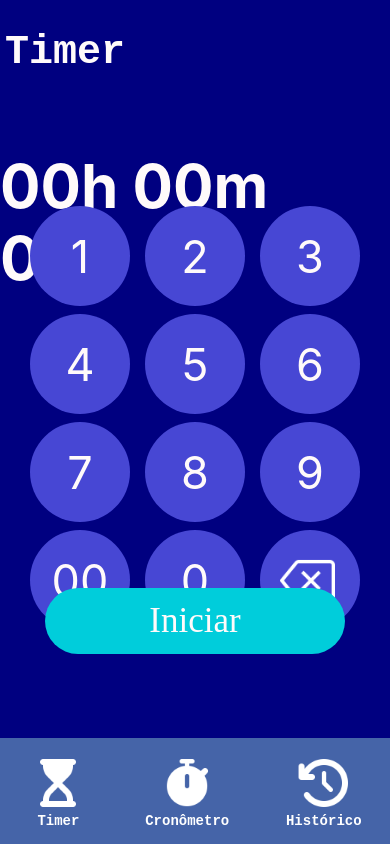
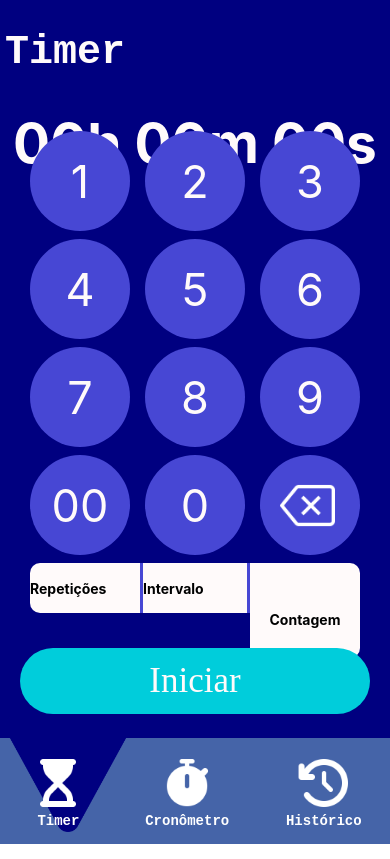
Before and after one commit to ItaFariasSeven/Cronometro-personalizado, a React Native app in the folder Cronometro/: screen /Timer in a window 390 px wide. Built offline with nearby package versions, Linux system fonts and the light colour scheme; a web font is replaced by a local one.

Commit message:
Tela de cronômetro 100% pronta

```diff
--- a/Cronometro/App.js
+++ b/Cronometro/App.js
@@ -6,34 +6,42 @@ import { StyleSheet, Text, View, TouchableOpacity } from 'react-native';
 import Timer from './src/screens/Timer';
 import Historico from './src/screens/Historico';
 import Cronometro from './src/screens/Cronometro';
+import Footer from './src/components/Footer';
 
-const Stack = createNativeStackNavigator();
+import { createBottomTabNavigator } from '@react-navigation/bottom-tabs';
+
+// const Stack = createNativeStackNavigator();
+const Tab = createBottomTabNavigator();
 
 export default function App() {
   return (
     <NavigationContainer style={styles.container}>
 
-        <Stack.Navigator
-        screenOptions={{
-          headerShown: false,
-          contentStyle: {
-            backgroundColor:'#000080',
-          }
-        }}>
-          <Stack.Screen
+        <Tab.Navigator
+          screenOptions={{
+            headerShown: false,
+            contentStyle: {
+              backgroundColor:'#000080',
+            }
+          }}
+          tabBar={(props) => (
+            <Footer{...props} />
+          )}
+          >
+          <Tab.Screen
             name='Timer'
             component={Timer}
           />
-          <Stack.Screen
+          <Tab.Screen
             name='Cronometro'
             component={Cronometro}
           />
-          <Stack.Screen
+          <Tab.Screen
             name='Historico'
             component={Historico}
           />
 
-        </Stack.Navigator>
+        </Tab.Navigator>
 
     </NavigationContainer>
   );
--- a/Cronometro/package.json
+++ b/Cronometro/package.json
@@ -4,6 +4,7 @@
   "version": "1.0.0",
   "main": "index.js",
   "dependencies": {
+    "@react-navigation/bottom-tabs": "^7.18.18",
     "@react-navigation/native": "^7.3.18",
     "@react-navigation/native-stack": "^7.18.10",
     "expo": "~57.0.18",
--- a/Cronometro/src/components/ButtonPause.js
+++ b/Cronometro/src/components/ButtonPause.js
@@ -1,10 +1,8 @@
 import { TouchableOpacity, View, Text, StyleSheet, Image } from "react-native";
 import {useFonts} from 'expo-font';
-import ButtonStart from "../components/ButtonStart";
-import Footer from "../components/Footer";
 
 
-export default function Historico({navigation}) {
+export default function ButtonPause({ onPress }) {
     const [fontsLoaded] = useFonts({
         'iInstead': require('../../assets/fonts/iInstead.ttf'),
         'gotham': require('../../assets/fonts/gothamknights.ttf')
@@ -15,7 +13,7 @@ export default function Historico({navigation}) {
     return (
 
             <View style={styles.container}>
-                <TouchableOpacity>
+                <TouchableOpacity onPress={onPress}>
                     <Text style={styles.text}>
                         Pausar
                     </Text>
@@ -29,12 +27,13 @@ const styles = StyleSheet.create({
     container :{
         backgroundColor: '#EF0000',
         padding: 13,
-        width: 300,
+        width: 175,
         borderRadius: 35,
+        // right:15
     },
     text: {
         color: '#FFFAFA',
-        fontSize: 35,
+        fontSize: 30,
         textAlign: 'center',
         justifyContent: 'center',
         fontFamily: 'iInstead'
--- a/Cronometro/src/components/ButtonReset.js
+++ b/Cronometro/src/components/ButtonReset.js
@@ -4,7 +4,7 @@ import ButtonStart from "../components/ButtonStart";
 import Footer from "../components/Footer";
 
 
-export default function Historico({navigation}) {
+export default function ButtonReset({ onPress }) {
     const [fontsLoaded] = useFonts({
         'iInstead': require('../../assets/fonts/iInstead.ttf'),
         'gotham': require('../../assets/fonts/gothamknights.ttf')
@@ -15,7 +15,7 @@ export default function Historico({navigation}) {
     return (
 
             <View style={styles.container}>
-                <TouchableOpacity>
+                <TouchableOpacity onPress={onPress}>
                     <Text style={styles.text}>
                         Redefinir
                     </Text>
@@ -29,12 +29,12 @@ const styles = StyleSheet.create({
     container :{
         backgroundColor: '#FF6868',
         padding: 13,
-        width: 300,
+        width: 175,
         borderRadius: 35,
     },
     text: {
         color: '#FFFAFA',
-        fontSize: 35,
+        fontSize: 30,
         textAlign: 'center',
         justifyContent: 'center',
         fontFamily: 'iInstead'
--- a/Cronometro/src/components/ButtonStart.js
+++ b/Cronometro/src/components/ButtonStart.js
@@ -2,7 +2,7 @@ import { TouchableOpacity, View, Text, StyleSheet, Image } from "react-native";
 import {useFonts} from 'expo-font';
 
 
-export default function ButtonStart() {
+export default function ButtonStart({ onPress }) {
     const [fontsLoaded] = useFonts({
         'iInstead': require('../../assets/fonts/iInstead.ttf')
         })
@@ -11,7 +11,7 @@ export default function ButtonStart() {
         }
     return (
         <View style={styles.container}>
-             <TouchableOpacity>
+             <TouchableOpacity onPress={onPress}>
                 <Text style={styles.text}>
                     Iniciar
                 </Text>
@@ -25,7 +25,7 @@ const styles = StyleSheet.create({
     container :{
         backgroundColor: '#00CDDB',
         padding: 13,
-        width: 300,
+        width: 350,
         borderRadius: 35,
     },
     text: {
--- a/Cronometro/src/components/Footer.js
+++ b/Cronometro/src/components/Footer.js
@@ -1,18 +1,36 @@
-import { TouchableOpacity, View, Text, StyleSheet, Image } from "react-native";
+import { TouchableOpacity, View, Text, StyleSheet, Image, ImageBackground } from "react-native";
 import {useFonts} from 'expo-font';
 
-
-export default function Footer({navigation}) {
+export default function Footer({ state, navigation }) {
     const [fontsLoaded] = useFonts({
         'iInstead': require('../../assets/fonts/iInstead.ttf'),
         'gotham': require('../../assets/fonts/gothamknights.ttf')
         })
+
+    const rotaAtual = state.routes[state.index].name;
+
+    // const rotaAtual = useNavigationState(
+    //     state => state.routes[state.index].name
+    // );
+
         if(!fontsLoaded){
             return null;
         }
     return (
         <View style={styles.container}>
-             <TouchableOpacity style={styles.space} onPress={() => navigation.navigate("Timer")}>
+
+                { rotaAtual == "Timer" && (
+                <ImageBackground
+                    source={require('../../assets/icons/play-solid.png')}
+                    resizeMode="cover"
+                    style={styles.backTimer}
+                />
+                )}
+             <TouchableOpacity
+                 style={styles.space}
+                 onPress={() => {
+                    navigation.navigate("Timer");
+                }} >
                 <Image
                     source={require('../../assets/icons/navTimer.png')}
                     style={styles.icon}
@@ -22,7 +40,19 @@ export default function Footer({navigation}) {
                 </Text>
             </TouchableOpacity>
 
-             <TouchableOpacity style={styles.space} onPress={() => navigation.navigate("Cronometro")}>
+
+             { rotaAtual == "Cronometro" && (
+                <ImageBackground
+                    source={require('../../assets/icons/play-solid.png')}
+                    resizeMode="cover"
+                    style={styles.backCronometro}
+                />
+                )}
+             <TouchableOpacity
+             style={styles.space}
+             onPress={() => {
+                navigation.navigate("Cronometro")
+             }}>
                 <Image
                     source={require('../../assets/icons/navCronometro.png')}
                     style={styles.icon}
@@ -32,7 +62,19 @@ export default function Footer({navigation}) {
                 </Text>
             </TouchableOpacity>
 
-             <TouchableOpacity style={styles.space} onPress={() => navigation.navigate("Historico")}>
+
+             { rotaAtual == "Historico" && (
+                <ImageBackground
+                    source={require('../../assets/icons/play-solid.png')}
+                    resizeMode="cover"
+                    style={styles.backHistorico}
+                />
+                )}
+             <TouchableOpacity
+             style={styles.space}
+             onPress={() => {
+                navigation.navigate("Historico")
+                }}>
                 <Image
                     source={require('../../assets/icons/navHistorico.png')}
                     style={styles.icon}
@@ -41,6 +83,7 @@ export default function Footer({navigation}) {
                     Histórico
                 </Text>
             </TouchableOpacity>
+
         </View>
 
     );
@@ -75,7 +118,39 @@ const styles = StyleSheet.create({
     },
     space: {
         textAlign: 'center',
-       justifyContent: 'center',
-       alignItems: 'center',
+        justifyContent: 'center',
+        alignItems: 'center',
+    },
+    backTimer:{
+        width: 180,
+        height: 180,
+        position: 'absolute',
+        bottom: -15,
+        left: -21.8,
+        transform:[{
+            rotate: '90deg'
+        }]
+    },
+    backCronometro:{
+        width: 180,
+        height: 180,
+        position: 'absolute',
+        bottom: -15,
+        alignItems:'center',
+        zIndex: 0,
+        transform:[{
+            rotate: '90deg'
+        }]
+    },
+    backHistorico:{
+        width: 180,
+        height: 180,
+        position: 'absolute',
+        bottom: -15,
+        right: -21.8,
+        zIndex: 0,
+        transform:[{
+            rotate: '90deg'
+        }]
     }
 })
--- a/Cronometro/src/screens/Cronometro.js
+++ b/Cronometro/src/screens/Cronometro.js
@@ -2,7 +2,9 @@ import { TouchableOpacity, View, Text, StyleSheet, Image, TextInput } from "reac
 import {useFonts} from 'expo-font';
 import ButtonStart from "../components/ButtonStart";
 import Footer from "../components/Footer";
-import { useState } from 'react';
+import { useState, useEffect } from 'react';
+import ButtonPause from "../components/ButtonPause";
+import ButtonReset from "../components/ButtonReset";
 
 
 export default function Cronometro({navigation}) {
@@ -32,6 +34,31 @@ export default function Cronometro({navigation}) {
             setNumero(novoNumero);
         }
 
+        // Função de play do Cronêmetro
+        const [timer, setTempo] = useState(0);
+        const [rodando, setRodando] = useState(false);
+
+
+        useEffect(() => {
+            let intervalo;
+
+            if (rodando) {
+                intervalo = setInterval(() => {
+                    setTempo((tempoAnterior) => tempoAnterior + 1);
+                }, 1000);
+            }
+            return () => clearInterval(intervalo);
+        }, [ rodando ]);
+
+        const minutes = Math.floor(timer / 60);
+        const seconds = timer % 60;
+        const minutesformat = String(minutes).padStart(2, "0");
+        const secondsformat = String(seconds).padStart(2, "0");
+
+        //Funçaõ de substituir botão de iniciar pelo de pausar e redefinir
+        const [clicado, setClicado] = useState(false);
+        const [clicadoNovamente, setClicadoNovamente] = useState(true);
+
         if(!fontsLoaded){
             return null;
         }
@@ -45,114 +72,35 @@ export default function Cronometro({navigation}) {
 
             <View style={styles.oclock}>
                 <Text style={styles.zeros}>
-                    {horas}h {minutos}m {segundos}s
+                    {minutesformat} : {secondsformat}
                 </Text>
             </View>
 
-            <View style={styles.container}>
-                <TouchableOpacity style={styles.button} onPress={() => adicionaNumero("1")}>
-                    <Text style={styles.text}>
-                        1
-                    </Text>
-                </TouchableOpacity>
-                <TouchableOpacity style={styles.button} onPress={() => adicionaNumero("2")}>
-                    <Text style={styles.text}>
-                        2
-                    </Text>
-                </TouchableOpacity>
-                <TouchableOpacity style={styles.button} onPress={() => adicionaNumero("3")}>
-                    <Text style={styles.text}>
-                        3
-                    </Text>
-                </TouchableOpacity>
-            </View>
-
-            <View style={styles.container}>
-                <TouchableOpacity style={styles.button} onPress={() => adicionaNumero("4")}>
-                    <Text style={styles.text}>
-                        4
-                    </Text>
-                </TouchableOpacity>
-                <TouchableOpacity style={styles.button} onPress={() => adicionaNumero("5")}>
-                    <Text style={styles.text}>
-                        5
-                    </Text>
-                </TouchableOpacity>
-                <TouchableOpacity style={styles.button} onPress={() => adicionaNumero("6")}>
-                    <Text style={styles.text}>
-                        6
-                    </Text>
-                </TouchableOpacity>
-            </View>
-
-            <View style={styles.container}>
-                <TouchableOpacity style={styles.button} onPress={() => adicionaNumero("7")}>
-                    <Text style={styles.text}>
-                        7
-                    </Text>
-                </TouchableOpacity>
-                <TouchableOpacity style={styles.button} onPress={() => adicionaNumero("8")}>
-                    <Text style={styles.text}>
-                        8
-                    </Text>
-                </TouchableOpacity>
-                <TouchableOpacity style={styles.button} onPress={() => adicionaNumero("9")}>
-                    <Text style={styles.text}>
-                        9
-                    </Text>
-                </TouchableOpacity>
-            </View>
-
-            <View style={styles.container}>
-                <TouchableOpacity style={styles.button} onPress={() => adicionaNumero("00")}>
-                    <Text style={styles.text}>
-                        00
-                    </Text>
-                </TouchableOpacity>
-                <TouchableOpacity style={styles.button} onPress={() => adicionaNumero("0")}>
-                    <Text style={styles.text}>
-                        0
-                    </Text>
-                </TouchableOpacity>
-                <TouchableOpacity style={styles.button} onPress={() => apagarNumero()}>
-                    <Image
-                        source={require('../../assets/images/delete.png')}
-                        style={styles.icon}
+            <View style={styles.buttonStart}>
+                {rodando ? (
+                    <View style={styles.buttonPauseReset}>
+                        <ButtonPause style={styles.buttonPause}
+                            onPress={() => {
+                                setRodando(false);
+                        }}
+                        />
+                        <ButtonReset style={styles.buttonReset}
+                            onPress={() => {
+                                setRodando(false) ;
+                                setTempo(0);
+                        }}
+                        />
+                    </View>
+                ):(
+                    <ButtonStart
+                        onPress={() => {
+                            setRodando(true) ;
+                    }}
                     />
-                </TouchableOpacity>
-            </View>
-
-            <View style={styles.containerInput}>
-                <TextInput style={styles.inputRepeticao}
-                    placeholder="Repetições"
-                    keyboardType="numeric"
-                    />
-
-
-                <TextInput style={styles.inputIntervalo}
-                    placeholder="Intervalo"
-                    keyboardType="numeric"
-                />
-
-                <TextInput style={styles.inputContagem}
-                    placeholder="Contagem"
-                    value=''
-                />
-
-                <TouchableOpacity>
-                <Image
-                    source={require('../../assets/images/addCronometro.png')}
-                    style={styles.addCronometro}
-                />
-                </TouchableOpacity>
-            </View>
-
-            <View style={styles.buttonStart}>
-                <ButtonStart></ButtonStart>
+                )}
             </View>
 
 
-            <Footer navigation={navigation}></Footer>
         </View>
 
     );
@@ -190,7 +138,7 @@ const styles = StyleSheet.create({
   oclock: {
     display: 'flex',
     position:'absolute',
-    top: 110,
+    top: 210,
     justifyContent: 'center'
 
     },
@@ -224,54 +172,15 @@ button: {
     height: 55,
     resizeMode: 'contain',
 },
-buttonStart: {
-    position: 'absolute',
-    bottom: 120
-},
-  containerInput:{
-      flexDirection:'row',
-      width:330,
-      height:50,
-      bottom: 40,
+    buttonStart: {
+        position: 'absolute',
+        bottom: 200,
     },
-    inputRepeticao: {
-        backgroundColor: '#FFFAFA',
-        width:110,
-        borderTopLeftRadius: 10,
-        borderBottomLeftRadius: 10,
-        fontWeight:'bold'
+    buttonPauseReset:{
+        flexDirection:'row',
+        gap: 10
     },
-    inputIntervalo:{
-        backgroundColor: '#FFFAFA',
-        width:110,
-        fontWeight:'bold',
+    buttonReset:{
 
-        borderWidth: 3,
-        borderColor: '#4747D4',
-
-        borderTopWidth: 0,
-        borderBottomWidth: 0,
-
-        borderLeftWidth: 3,
-        borderLeftColor: '#4747D4',
-    },
-    inputContagem:{
-        height: 95,
-        backgroundColor: '#FFFAFA',
-        width:110,
-        textAlign:'center',
-        textAlignVertical: 'top',
-        paddingTop: 17,
-        borderBottomLeftRadius: 10,
-        borderTopRightRadius: 10,
-        borderBottomRightRadius: 10,
-        fontWeight:'bold'
-    },
-    addCronometro:{
-        width: 60,
-        height: 60,
-        resizeMode: 'contain',
-        right: 85,
-        top: 92.5
     }
 })
--- a/Cronometro/src/screens/Historico.js
+++ b/Cronometro/src/screens/Historico.js
@@ -54,7 +54,6 @@ export default function Historico({navigation}) {
 
 
 
-            <Footer navigation={navigation}></Footer>
         </View>
 
     );
@@ -65,6 +64,7 @@ const styles = StyleSheet.create({
         flex: 1,
         alignItems: 'center',
         justifyContent: 'center',
+        backgroundColor: '#000080',
     },
     containerHistorico:{
         flexDirection:'row',
@@ -78,7 +78,6 @@ const styles = StyleSheet.create({
         top: 30,
         left: 5,
         width: 180,
-        backgroundColor: '#000080',
     },
     title: {
         color: '#FFFAFA',
--- a/Cronometro/src/screens/Timer.js
+++ b/Cronometro/src/screens/Timer.js
@@ -1,9 +1,11 @@
 import { StatusBar } from 'expo-status-bar';
-import { StyleSheet, Image, Text, View, TouchableOpacity } from 'react-native';
+import { StyleSheet, Image, Text, View, TouchableOpacity, TextInput } from 'react-native';
 import {useFonts} from 'expo-font';
-import { useState } from 'react';
+import { useState, useEffect } from 'react';
 import Footer from '../components/Footer';
 import ButtonStart from '../components/ButtonStart';
+import ButtonPause from '../components/ButtonPause';
+
 
 export default function Timer({navigation}) {
 // Cria a constante que armazena a/as fonte(s)
@@ -33,6 +35,27 @@ export default function Timer({navigation}) {
         setNumero(novoNumero);
     }
 
+    // Função de play do Timer
+    const [timer, setTempo] = useState(0);
+    const [rodando, setRodando] = useState(false);
+
+
+    useEffect(() => {
+        let intervalo;
+
+        if (rodando) {
+            intervalo = setInterval(() => {
+                setTempo((tempoAnterior) => tempoAnterior + 1);
+            }, 1000);
+        }
+        return () => clearInterval(intervalo);
+    }, [ rodando ]);
+
+    const minutes = Math.floor(timer / 60);
+    const seconds = timer % 60;
+    const minutesformat = String(minutes).padStart(2, "0");
+    const secondsformat = String(seconds).padStart(2, "0");
+
     if(!fontsLoaded){
         return null;
     }
@@ -48,6 +71,7 @@ export default function Timer({navigation}) {
         <View style={styles.oclock}>
             <Text style={styles.zeros}>
                 {horas}h {minutos}m {segundos}s
+                {/* {minutesformat} : {secondsformat} */}
             </Text>
         </View>
 
@@ -124,11 +148,39 @@ export default function Timer({navigation}) {
             </TouchableOpacity>
         </View>
 
-        <View style={styles.buttonStart}>
-            <ButtonStart></ButtonStart>
-        </View>
+        <View style={styles.containerInput}>
+                <TextInput style={styles.inputRepeticao}
+                    placeholder="Repetições"
+                    keyboardType="numeric"
+                    />
 
-        <Footer navigation={navigation}></Footer>
+
+                <TextInput style={styles.inputIntervalo}
+                    placeholder="Intervalo"
+                    keyboardType="numeric"
+                />
+
+                <TextInput style={styles.inputContagem}
+                    placeholder="Contagem"
+                    value=''
+                />
+
+                <TouchableOpacity>
+                <Image
+                    source={require('../../assets/images/addCronometro.png')}
+                    style={styles.addCronometro}
+                />
+                </TouchableOpacity>
+            </View>
+
+        <TouchableOpacity style={styles.buttonStart}>
+            <ButtonStart  onPress={() => setRodando(true)}/>
+        </TouchableOpacity>
+
+        {/* <TouchableOpacity > */}
+            {/* <ButtonPause style={styles.buttonPause} onPress={() => setRodando(false)}/> */}
+        {/* </TouchableOpacity> */}
+
     </View>
   );
 }
@@ -144,6 +196,8 @@ const styles = StyleSheet.create({
         gap: 15,
         flexDirection: 'row',
         marginBottom: 8,
+        bottom: 50
+
     },
 
     timer:{
@@ -165,14 +219,14 @@ const styles = StyleSheet.create({
   oclock: {
     display: 'flex',
     position:'absolute',
-    top: 150,
+    top: 110,
     justifyContent: 'center'
 
     },
 
   zeros: {
     color: '#FFFAFA',
-    fontSize: 60,
+    fontSize: 55,
     fontWeight:'bold',
 
   },
@@ -201,6 +255,55 @@ button: {
   },
   buttonStart: {
     position: 'absolute',
-    bottom: 190
-  }
+    bottom: 130
+  },
+  buttonPause:{
+
+  },
+  containerInput:{
+      flexDirection:'row',
+      width:330,
+      height:50,
+      bottom: 50,
+    },
+    inputRepeticao: {
+        backgroundColor: '#FFFAFA',
+        width:110,
+        borderTopLeftRadius: 10,
+        borderBottomLeftRadius: 10,
+        fontWeight:'bold'
+    },
+    inputIntervalo:{
+        backgroundColor: '#FFFAFA',
+        width:110,
+        fontWeight:'bold',
+
+        borderWidth: 3,
+        borderColor: '#4747D4',
+
+        borderTopWidth: 0,
+        borderBottomWidth: 0,
+
+        borderLeftWidth: 3,
+        borderLeftColor: '#4747D4',
+    },
+    inputContagem:{
+        height: 95,
+        backgroundColor: '#FFFAFA',
+        width:110,
+        textAlign:'center',
+        textAlignVertical: 'top',
+        paddingTop: 17,
+        borderBottomLeftRadius: 10,
+        borderTopRightRadius: 10,
+        borderBottomRightRadius: 10,
+        fontWeight:'bold'
+    },
+    addCronometro:{
+        width: 60,
+        height: 60,
+        resizeMode: 'contain',
+        right: 85,
+        top: 92.5
+    }
 });
```
Also changed, not shown: Cronometro/assets/icons/play-solid.png (added), 1 other file (tests, documents, lock files or other folders).
